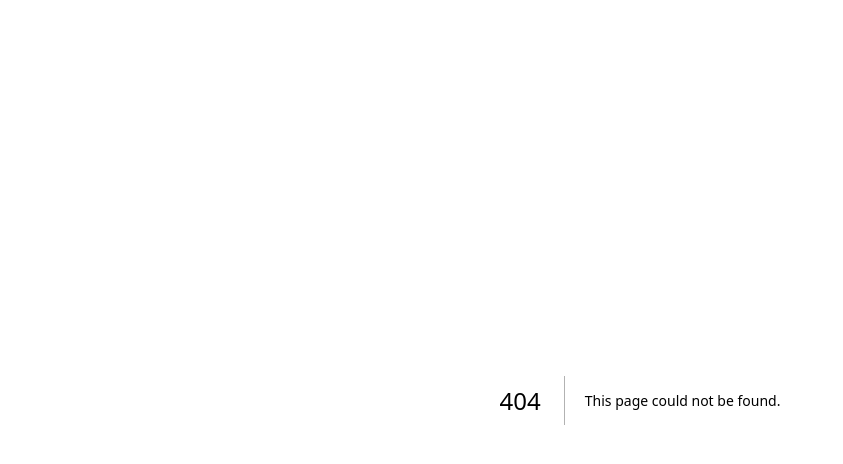
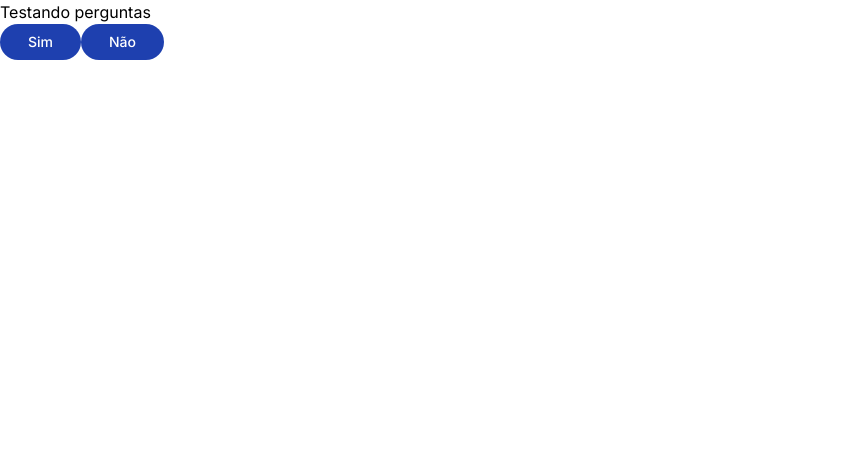
Before and after one commit to facsenacdf-2024/soft-skills-app, a Next.js app: page /perguntas in a window 1280 px wide. Before the commit this address had no page. Shown: the top 464 px of the page, without its empty margins (0-843 px from the left). Built offline with nearby package versions, Linux system fonts and the light colour scheme.

Commit message:
teste de sim ou nao

```diff
--- /dev/null
+++ b/src/app/perguntas/page.tsx
@@ -0,0 +1,28 @@
+'use client'
+import Button from "@/components/button"
+
+export default function perguntas() {
+
+    let VT = 10 //Valor total pontos
+
+    return (
+
+        <>
+            <h2>Testando perguntas</h2>
+            <Button // a cada "sim" pontuação perde 1
+                title="Sim"
+                func={() => {
+                    VT--
+                    console.log(VT);
+                }}
+            />
+           <Button // a cada "não" pontuação permanece a mesma
+                title="Não"
+                func={() => {
+                    VT = VT
+                    console.log(VT);
+                }}
+            />
+        </>
+    )
+}
```
